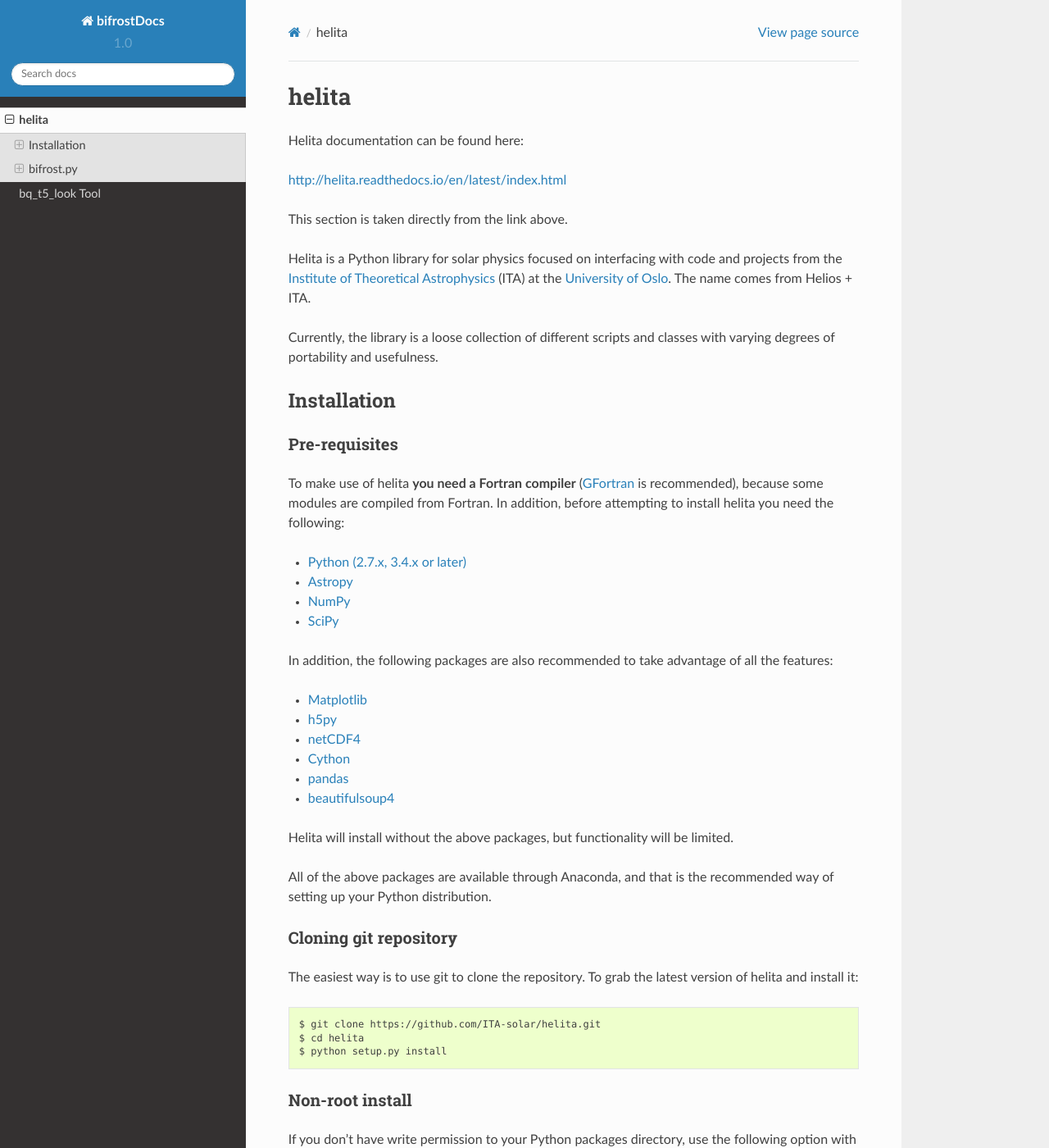
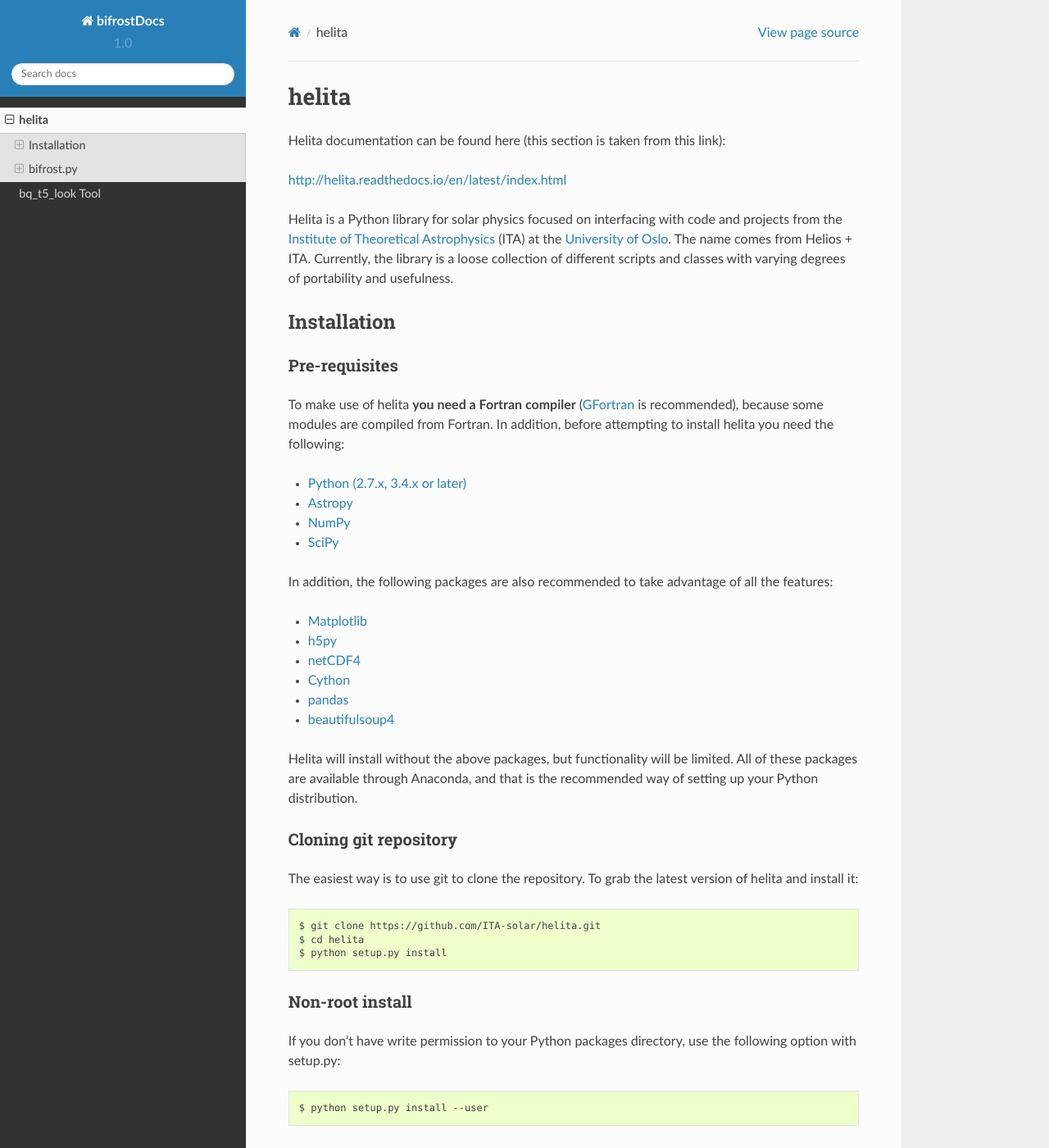
Before and after one commit to Cbaharav/carmel-updates, a Sphinx documentation site: the page built from docs/helita.rst, in a window 1280 px wide and 1400 px high. Shown: the whole window at 82% size. Built offline with Sphinx 7.4.7 and the Read the Docs theme 2.0.0, drawn with Linux system fonts in a browser that asks for light colours.

Commit message:
changed poster picture and altered helita spacing

```diff
--- a/docs/conf.py
+++ b/docs/conf.py
@@ -35,7 +35,10 @@
 # import os
 # from docutils.parsers.rst import Directive, directives
 # sys.path.append(os.path.abspath('sphinxext'))
-extensions = ['sphinx.ext.viewcode']
+extensions = [
+    'sphinx.ext.viewcode',
+    'nbsphinx',
+    'sphinx.ext.mathjax']
 # only need this section to work on machine:
 # extensions = ['sphinx.ext.viewcode',
 #               'IPython.sphinxext.ipython_console_highlighting',
@@ -78,7 +81,7 @@
 # List of patterns, relative to source directory, that match files and
 # directories to ignore when looking for source files.
 # This patterns also effect to html_static_path and html_extra_path
-exclude_patterns = ['_build', 'Thumbs.db', '.DS_Store']
+exclude_patterns = ['_build', 'Thumbs.db', '.DS_Store', '**.ipynb_checkpoints']
 
 # The name of the Pygments (syntax highlighting) style to use.
 pygments_style = 'sphinx'
--- a/docs/helita.rst
+++ b/docs/helita.rst
@@ -1,15 +1,11 @@
 ******
 helita
 ******
-Helita documentation can be found here:
+Helita documentation can be found here (this section is taken from this link):
 
 http://helita.readthedocs.io/en/latest/index.html
 
-This section is taken directly from the link above.
-
-Helita is a Python library for solar physics focused on interfacing with code and projects from the `Institute of Theoretical Astrophysics <http://astro.uio.no>`_ (ITA) at the `University of Oslo <https://www.uio.no>`_. The name comes from Helios + ITA.
-
-Currently, the library is a loose collection of different scripts and classes with varying degrees of portability and usefulness.
+Helita is a Python library for solar physics focused on interfacing with code and projects from the `Institute of Theoretical Astrophysics <http://astro.uio.no>`_ (ITA) at the `University of Oslo <https://www.uio.no>`_. The name comes from Helios + ITA. Currently, the library is a loose collection of different scripts and classes with varying degrees of portability and usefulness.
 
 Installation
 ============
@@ -32,9 +28,7 @@
 * `pandas <http://pandas.pydata.org>`_
 * `beautifulsoup4 <https://www.crummy.com/software/BeautifulSoup/>`_
 
-Helita will install without the above packages, but functionality will be limited.
-
-All of the above packages are available through Anaconda, and that is the recommended way of setting up your Python distribution.
+Helita will install without the above packages, but functionality will be limited. All of these packages are available through Anaconda, and that is the recommended way of setting up your Python distribution.
 
 Cloning git repository
 ----------------------
```
Also changed, not shown: 14 other files.
